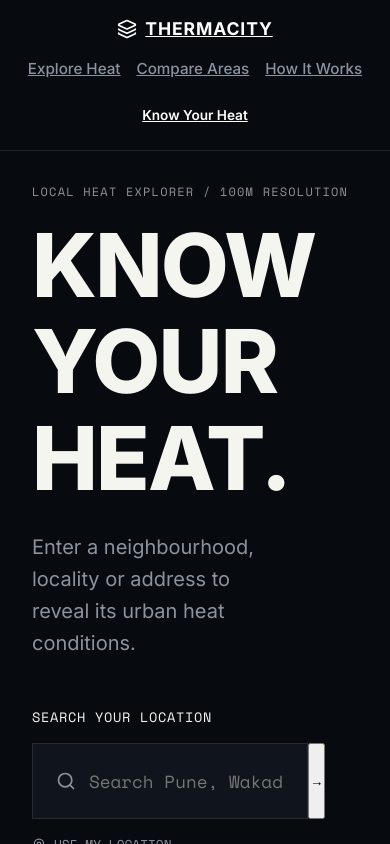
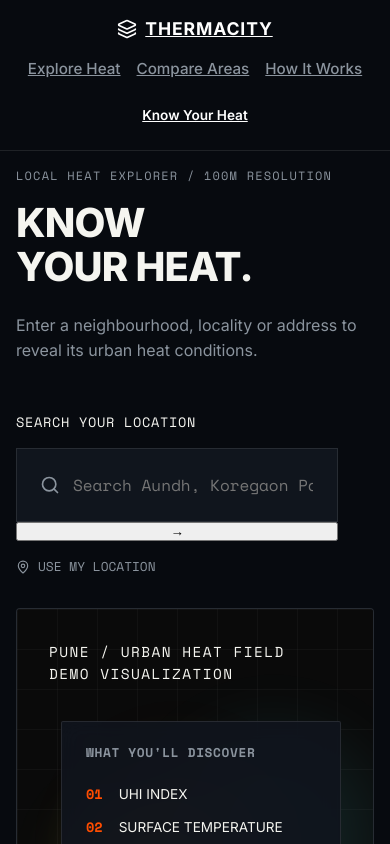
Before and after one commit to Adds14/ThermaCity, a React (Vite) app in the folder frontend/: page /know-your-heat in a window 390 px wide. Shown: the top 844 px of the page. Built offline with nearby package versions, Linux system fonts and the light colour scheme; no server answers.

Commit message:
feat: Mobile responsiveness and UX improvements for location search

```diff
--- a/frontend/src/pages/CompareAreas.jsx
+++ b/frontend/src/pages/CompareAreas.jsx
@@ -72,7 +72,7 @@
       setStatus('success');
     } catch (err) {
       setStatus('error');
-      setErrorMsg(err.message || 'Failed to compare areas.');
+      setErrorMsg("Area out of Pune, please try other area.");
     }
   };
 
--- a/frontend/src/pages/KnowYourHeat.css
+++ b/frontend/src/pages/KnowYourHeat.css
@@ -452,3 +452,55 @@
     padding: 2rem;
   }
 }
+@media (max-width: 768px) {
+  .huge-title {
+    font-size: 3.5rem;
+  }
+  .hero-subtitle {
+    font-size: 1rem;
+    max-width: 100%;
+  }
+  .search-form-row, .kyh-compact-header {
+    flex-direction: column;
+    align-items: stretch;
+  }
+  .btn-strike.small {
+    padding: 1rem;
+    margin-top: 1rem;
+  }
+  .kyh-compact-header {
+    padding: 1.5rem;
+    gap: 1rem;
+  }
+  .location-name {
+    font-size: 2rem;
+  }
+  .huge-number {
+    font-size: 3.5rem;
+  }
+  .stats-grid {
+    grid-template-columns: 1fr;
+  }
+}
+
+@media (max-width: 480px) {
+  .huge-title {
+    font-size: 2.5rem;
+  }
+  .kyh-hero-grid, .kyh-results, .cta-box {
+    padding: 1rem;
+  }
+  .search-input-wrapper input {
+    font-size: 1rem;
+  }
+  .demo-map-preview {
+    height: 400px;
+  }
+  .results-map-container {
+    min-height: 300px;
+  }
+  .compact-legend {
+    flex-direction: column;
+    align-items: flex-start;
+  }
+}
--- a/frontend/src/pages/KnowYourHeat.jsx
+++ b/frontend/src/pages/KnowYourHeat.jsx
@@ -62,7 +62,7 @@
     } catch (err) {
       console.error(err);
       setStatus('error');
-      setErrorMsg(err.message === "LOCATION_NOT_FOUND" ? "LOCATION UNKNOWN. PLEASE TRY A PUNE NEIGHBOURHOOD." : "SYSTEM ERROR DURING SATELLITE QUERY.");
+      setErrorMsg("Area out of Pune, please try other area.");
     }
   };
 
@@ -98,7 +98,7 @@
                     <Search size={20} className="search-icon" />
                     <input
                       type="text"
-                      placeholder="Search Pune, Wakad, Hinjewadi..."
+                      placeholder="Search Aundh, Koregaon Park..."
                       value={query}
                       onChange={(e) => setQuery(e.target.value)}
                     />
```
